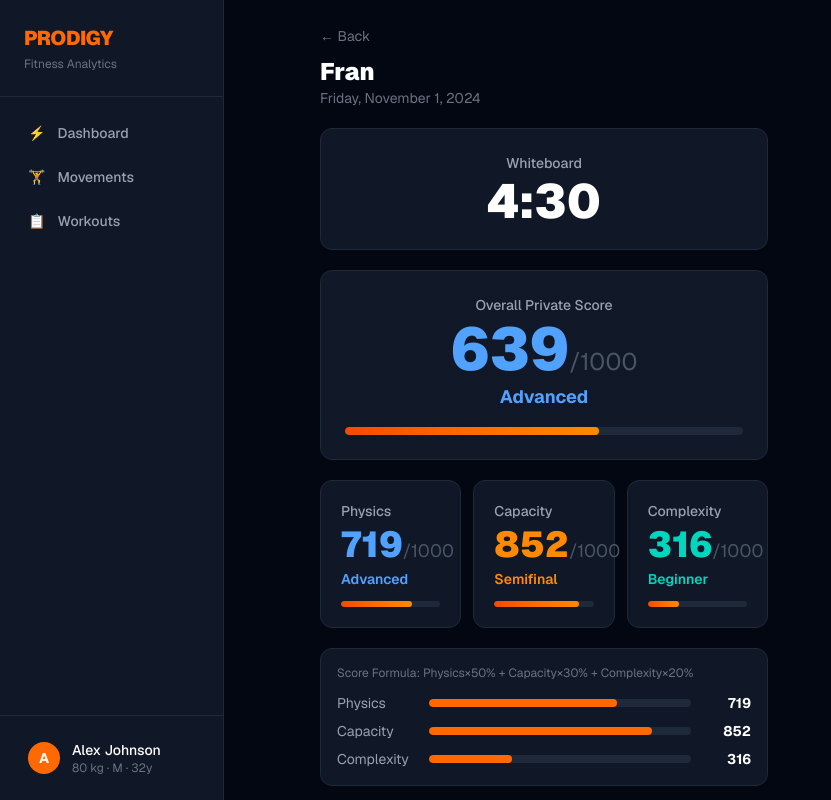
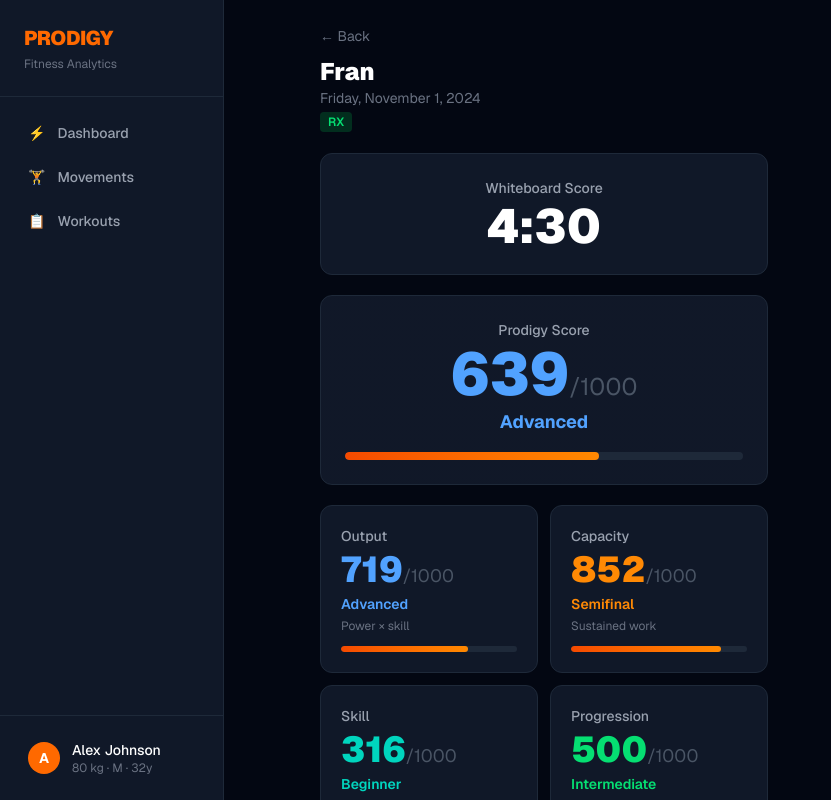
Before and after one commit to DGator86/Prodigy-1, a Next.js app: page /results/r1 in a window 1280 px wide. Shown: the top 800 px of the page, without its empty margins (0-831 px from the left). Built offline with nearby package versions, Linux system fonts and the light colour scheme.

Commit message:
Update results page and exclude .claude worktrees from tracking

```diff
--- a/src/app/results/[id]/page.tsx
+++ b/src/app/results/[id]/page.tsx
@@ -6,17 +6,21 @@ import Link from 'next/link';
 import { store } from '@/lib/store';
 import { WorkoutResult, getScoreLevel, getScoreLevelColor } from '@/types';
 import ScoreCard from '@/components/ScoreCard';
+import ScoreExplanation from '@/components/ui/ScoreExplanation';
 
 export default function ResultDetailPage() {
   const { id } = useParams<{ id: string }>();
   const [result, setResult] = useState<WorkoutResult | null>(null);
   const [workoutName, setWorkoutName] = useState('');
+  const [history, setHistory] = useState<WorkoutResult[]>([]);
 
   useEffect(() => {
     const r = store.getResult(id);
     setResult(r ?? null);
     if (r) {
       setWorkoutName(store.getWorkout(r.workoutId)?.name ?? r.workoutId);
+      const h = store.getResultsForWorkout(r.workoutId, r.userId).filter((x) => x.id !== id);
+      setHistory(h);
     }
   }, [id]);
 
@@ -30,8 +34,19 @@ export default function ResultDetailPage() {
     });
   }
 
-  const overallColor = getScoreLevelColor(result.overallPrivateScore);
-  const overallLevel = getScoreLevel(result.overallPrivateScore);
+  const prodigy = result.prodigyScore ?? result.overallPrivateScore;
+  const output = result.outputScore ?? result.physicsScore;
+  const capacity = result.capacityScore;
+  const skill = result.skillScore ?? result.complexityScore;
+  const progression = result.progressionScore ?? 500;
+
+  const overallColor = getScoreLevelColor(prodigy);
+  const overallLevel = getScoreLevel(prodigy);
+
+  const personalBest = history.length > 0
+    ? Math.max(...history.map((r) => r.prodigyScore ?? r.overallPrivateScore))
+    : null;
+  const isNewPB = personalBest !== null && prodigy > personalBest;
 
   return (
     <div className="space-y-5 max-w-md">
@@ -40,62 +55,64 @@ export default function ResultDetailPage() {
         <Link href="/workouts" className="text-gray-500 hover:text-gray-300 text-sm">
           ← Back
         </Link>
-        <h1 className="text-2xl font-black text-white mt-2">{workoutName}</h1>
+        <div className="flex items-center gap-3 mt-2">
+          <h1 className="text-2xl font-black text-white">{workoutName}</h1>
+          {isNewPB && (
+            <span className="bg-yellow-500/20 text-yellow-400 text-xs font-bold px-2 py-0.5 rounded-full border border-yellow-500/30">
+              NEW PR
+            </span>
+          )}
+        </div>
         <p className="text-gray-500 text-sm">{formatDate(result.completedAt)}</p>
+        {result.rxStatus && (
+          <span className={`inline-block text-xs font-semibold px-2 py-0.5 rounded mt-1 ${
+            result.rxStatus === 'rx' ? 'bg-green-500/20 text-green-400' :
+            result.rxStatus === 'scaled' ? 'bg-yellow-500/20 text-yellow-400' :
+            'bg-gray-700 text-gray-400'
+          }`}>
+            {result.rxStatus.toUpperCase()}
+          </span>
+        )}
       </div>
 
       {/* Public whiteboard score */}
       <div className="bg-gray-900 rounded-xl border border-gray-800 p-6 text-center">
-        <p className="text-gray-400 text-sm font-medium mb-1">Whiteboard</p>
+        <p className="text-gray-400 text-sm font-medium mb-1">Whiteboard Score</p>
         <p className="text-5xl font-black text-white">{result.publicWhiteboardScore}</p>
       </div>
 
-      {/* Overall private score */}
-      <div className={`bg-gradient-to-br from-gray-900 to-gray-900 rounded-xl border border-gray-800 p-6 text-center`}>
-        <p className="text-gray-400 text-sm font-medium mb-1">Overall Private Score</p>
+      {/* Prodigy score hero */}
+      <div className="bg-gradient-to-br from-gray-900 to-gray-900 rounded-xl border border-gray-800 p-6 text-center">
+        <p className="text-gray-400 text-sm font-medium mb-1">Prodigy Score</p>
         <p className={`text-6xl font-black ${overallColor}`}>
-          {result.overallPrivateScore}
+          {prodigy}
           <span className="text-gray-600 text-2xl font-normal">/1000</span>
         </p>
         <p className={`font-bold text-lg mt-1 ${overallColor}`}>{overallLevel}</p>
-        {/* Bar */}
         <div className="mt-4 h-2 bg-gray-800 rounded-full overflow-hidden">
           <div
             className="h-full bg-gradient-to-r from-orange-600 to-orange-400 rounded-full"
-            style={{ width: `${result.overallPrivateScore / 10}%` }}
+            style={{ width: `${prodigy / 10}%` }}
           />
         </div>
       </div>
 
-      {/* Score breakdown */}
-      <div className="grid grid-cols-3 gap-3">
-        <ScoreCard label="Physics" score={result.physicsScore} />
-        <ScoreCard label="Capacity" score={result.capacityScore} />
-        <ScoreCard label="Complexity" score={result.complexityScore} />
+      {/* Score cards */}
+      <div className="grid grid-cols-2 gap-3">
+        <ScoreCard label="Output" score={output} description="Power × skill" />
+        <ScoreCard label="Capacity" score={capacity} description="Sustained work" />
+        <ScoreCard label="Skill" score={skill} description="Complexity" />
+        <ScoreCard label="Progression" score={progression} description="vs. baseline" />
       </div>
 
-      {/* Scoring formula */}
-      <div className="bg-gray-900 rounded-xl border border-gray-800 p-4">
-        <p className="text-gray-500 text-xs mb-3">Score Formula: Physics×50% + Capacity×30% + Complexity×20%</p>
-        <div className="space-y-2">
-          {[
-            { label: 'Physics', score: result.physicsScore, weight: 0.5 },
-            { label: 'Capacity', score: result.capacityScore, weight: 0.3 },
-            { label: 'Complexity', score: result.complexityScore, weight: 0.2 },
-          ].map((row) => (
-            <div key={row.label} className="flex items-center gap-3">
-              <span className="text-gray-400 text-sm w-20">{row.label}</span>
-              <div className="flex-1 h-2 bg-gray-800 rounded-full overflow-hidden">
-                <div
-                  className="h-full bg-orange-500 rounded-full"
-                  style={{ width: `${row.score / 10}%` }}
-                />
-              </div>
-              <span className="text-white text-sm font-bold w-12 text-right">{row.score}</span>
-            </div>
-          ))}
-        </div>
-      </div>
+      {/* Score explanation */}
+      <ScoreExplanation
+        outputScore={output}
+        capacityScore={capacity}
+        skillScore={skill}
+        progressionScore={progression}
+        prodigyScore={prodigy}
+      />
 
       {/* Raw physics */}
       <div className="bg-gray-900 rounded-xl border border-gray-800 p-4">
@@ -138,18 +155,37 @@ export default function ResultDetailPage() {
         </div>
       )}
 
+      {/* History comparison */}
+      {history.length > 0 && (
+        <div className="bg-gray-900 rounded-xl border border-gray-800 p-4">
+          <p className="text-gray-400 text-sm font-medium mb-3">Previous Results</p>
+          <div className="space-y-2">
+            {history.slice(0, 3).map((h) => (
+              <Link key={h.id} href={`/results/${h.id}`}
+                className="flex items-center justify-between text-sm hover:text-white transition-colors">
+                <span className="text-gray-500">
+                  {new Date(h.completedAt).toLocaleDateString('en-US', { month: 'short', day: 'numeric' })}
+                </span>
+                <div className="flex items-center gap-3">
+                  <span className="text-gray-400">{h.publicWhiteboardScore}</span>
+                  <span className={`font-bold ${getScoreLevelColor(h.prodigyScore ?? h.overallPrivateScore)}`}>
+                    {h.prodigyScore ?? h.overallPrivateScore}
+                  </span>
+                </div>
+              </Link>
+            ))}
+          </div>
+        </div>
+      )}
+
       {/* CTA */}
       <div className="flex gap-3">
-        <Link
-          href={`/score/${result.workoutId}`}
-          className="flex-1 text-center py-3 border border-gray-800 rounded-xl text-gray-300 hover:bg-gray-900 transition-colors text-sm font-medium"
-        >
+        <Link href={`/score/${result.workoutId}`}
+          className="flex-1 text-center py-3 border border-gray-800 rounded-xl text-gray-300 hover:bg-gray-900 transition-colors text-sm font-medium">
           Log Again
         </Link>
-        <Link
-          href="/"
-          className="flex-1 text-center py-3 bg-orange-500 hover:bg-orange-600 rounded-xl text-white transition-colors text-sm font-medium"
-        >
+        <Link href="/"
+          className="flex-1 text-center py-3 bg-orange-500 hover:bg-orange-600 rounded-xl text-white transition-colors text-sm font-medium">
           Dashboard
         </Link>
       </div>
```
Also changed, not shown: 1 other file (tests, documents, lock files or other folders).
